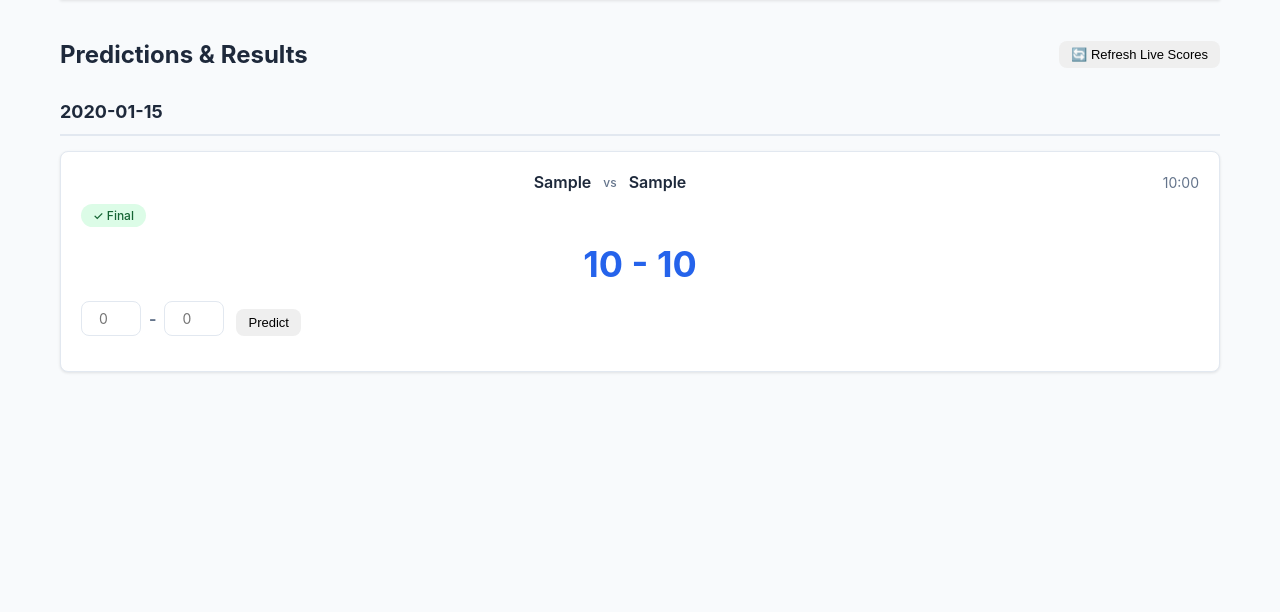
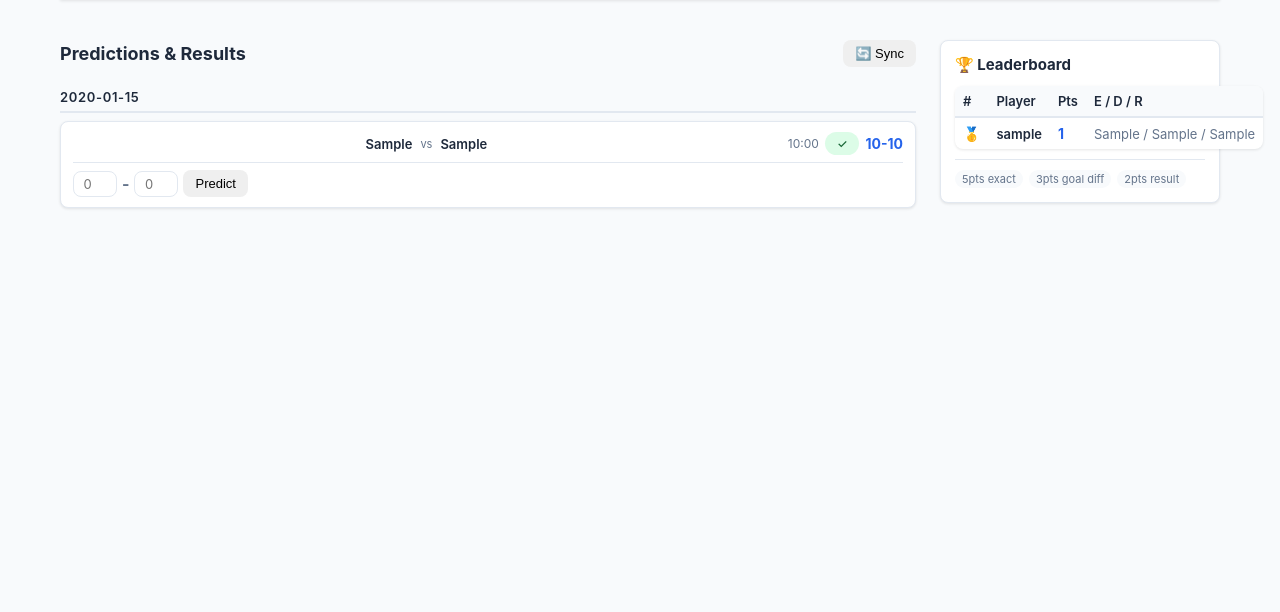
Before and after one commit to alexsmith1301/world-cup-predictions, a Flask app: template templates/predictions.html in a window 1280 px wide. Shown: the part 75-687 px from the top of the page. Run offline with Flask 3, Linux system fonts and the light colour scheme; tables that the repository leaves empty hold one stand-in row (values such as "Sample post"); the template is opened without the code that fills it: values that come from a table or form of the project are taken from there, most other values are stand-ins (such as "Sample title", 1, 10 or a date in 2020).

Commit message:
Re-styling

```diff
--- a/app.py
+++ b/app.py
@@ -163,12 +163,15 @@ def predictions():
             fixtures_by_date[date_key] = []
         fixtures_by_date[date_key].append(fixture)
 
+    leaderboard_data = get_leaderboard()
+
     return render_template(
         'predictions.html',
         fixtures_by_date=fixtures_by_date,
         user_predictions=user_predictions,
         opponent_predictions=opponent_predictions,
-        user=user
+        user=user,
+        leaderboard=leaderboard_data,
     )
 
 # ==================== Leaderboard Routes ====================
--- a/static/style.css
+++ b/static/style.css
@@ -344,56 +344,80 @@ select:focus {
 
 /* ==================== Predictions Page ====================*/
 
-.predictions-header {
+/* Two-column layout */
+.predictions-layout {
+    display: grid;
+    grid-template-columns: 1fr 280px;
+    gap: 24px;
+    align-items: start;
+}
+
+.fixtures-col {
+    min-width: 0;
+}
+
+.col-header {
     display: flex;
     justify-content: space-between;
     align-items: center;
+    margin-bottom: 16px;
+}
+
+.col-header h2 {
+    font-size: 18px;
+}
+
+.date-group {
     margin-bottom: 20px;
 }
 
-.date-group {
-    margin-bottom: 30px;
+.date-header {
+    padding: 6px 0;
+    margin-bottom: 8px;
+    border-bottom: 2px solid var(--border-color);
+    color: var(--text-color);
+    font-size: 13px;
+    font-weight: 600;
+    text-transform: uppercase;
+    letter-spacing: 0.05em;
 }
 
-.date-header {
-    padding: 12px 0;
-    margin-bottom: 15px;
-    border-bottom: 2px solid var(--border-color);
-    color: var(--text-color);
-    font-size: 18px;
-}
-
+/* Compact fixture cards */
 .fixture-card {
     background-color: var(--card-bg);
     border: 1px solid var(--border-color);
     border-radius: var(--radius);
-    padding: 20px;
-    margin-bottom: 15px;
+    padding: 10px 12px;
+    margin-bottom: 8px;
     box-shadow: var(--shadow);
-    transition: all 0.3s;
 }
 
-.fixture-card:hover {
-    box-shadow: var(--shadow-lg);
+.fixture-card.locked {
+    border-left: 3px solid var(--border-color);
 }
 
-.fixture-header {
+/* Single row: teams + meta */
+.fixture-row {
     display: flex;
     justify-content: space-between;
     align-items: center;
-    margin-bottom: 12px;
+    gap: 8px;
 }
 
 .teams {
     display: flex;
     align-items: center;
-    gap: 12px;
+    gap: 8px;
     flex: 1;
+    min-width: 0;
 }
 
 .team {
     font-weight: 600;
-    font-size: 16px;
+    font-size: 13px;
+    white-space: nowrap;
+    overflow: hidden;
+    text-overflow: ellipsis;
 }
 
 .team.home {
@@ -408,140 +432,175 @@ select:focus {
 
 .vs {
     color: var(--text-light);
-    font-size: 12px;
-    font-weight: 500;
+    font-size: 11px;
+    flex-shrink: 0;
+}
+
+.fixture-meta {
+    display: flex;
+    align-items: center;
+    gap: 6px;
+    flex-shrink: 0;
 }
 
 .time {
     color: var(--text-light);
-    font-size: 14px;
-    min-width: 60px;
-    text-align: right;
+    font-size: 12px;
 }
 
-.fixture-status {
-    display: flex;
-    gap: 8px;
-    margin-bottom: 12px;
-}
-
-.live-score {
-    text-align: center;
-    margin: 15px 0;
-}
-
-.score {
-    font-size: 36px;
-    font-weight: bold;
+.live-score-inline {
+    font-weight: 700;
+    font-size: 14px;
     color: var(--primary-color);
 }
 
-.prediction-form {
+/* Prediction entry row */
+.prediction-entry {
     display: flex;
-    gap: 12px;
-    align-items: flex-end;
-    margin: 15px 0;
+    align-items: center;
+    gap: 10px;
+    margin-top: 7px;
+    padding-top: 7px;
+    border-top: 1px solid var(--border-color);
 }
 
-.score-inputs {
+.prediction-form-compact {
     display: flex;
-    gap: 12px;
-    align-items: flex-end;
+    align-items: center;
+    gap: 5px;
 }
 
-.input-group {
-    display: flex;
-    align-items: center;
-    gap: 8px;
+.prediction-form-compact input[type="number"] {
+    width: 44px;
+    padding: 4px 6px;
+    text-align: center;
+    font-size: 13px;
 }
 
-.input-group input {
-    width: 60px;
-    padding: 8px;
-    text-align: center;
-}
-
-.input-group .dash {
+.prediction-form-compact .dash {
     color: var(--text-light);
     font-weight: bold;
 }
 
-.prediction-status {
-    font-size: 13px;
-    color: var(--text-light);
-    margin-top: 10px;
-}
-
-.prediction-locked {
-    background-color: #fef3c7;
-    border: 1px solid #fcd34d;
-    color: #92400e;
-    padding: 12px;
-    border-radius: var(--radius);
-    margin: 12px 0;
-    text-align: center;
-}
-
-.result-comparison {
-    background-color: var(--bg-color);
-    border: 1px solid var(--border-color);
-    border-radius: var(--radius);
-    padding: 12px;
-    margin-top: 12px;
-}
-
-.comparison-item {
-    display: flex;
-    justify-content: space-between;
-    align-items: center;
-    padding: 8px 0;
-    border-bottom: 1px solid var(--border-color);
-}
-
-.comparison-item:last-child {
-    border-bottom: none;
-}
-
-.comparison-item.points {
-    background-color: #ecfdf5;
-    margin: 8px 0;
-    padding: 8px;
-    border-radius: var(--radius);
-}
-
-.comparison-item .label {
-    color: var(--text-light);
-    font-weight: 500;
-}
-
-.comparison-item .prediction,
-.comparison-item .result {
-    font-weight: bold;
-    font-size: 16px;
-}
-
-.comparison-item .points-value {
-    font-size: 20px;
-    font-weight: bold;
+.prediction-saved {
+    font-size: 12px;
     color: var(--success-color);
 }
 
-.comparison-item .breakdown {
-    font-size: 12px;
-    color: var(--text-light);
-    margin-left: 8px;
+/* Picks row (locked fixtures) */
+.picks-row {
+    display: flex;
+    flex-wrap: wrap;
+    gap: 10px;
+    margin-top: 7px;
+    padding-top: 7px;
+    border-top: 1px solid var(--border-color);
 }
 
-.no-prediction {
+.pick-item {
+    display: inline-flex;
+    align-items: center;
+    gap: 4px;
+    font-size: 12px;
+}
+
+.pick-name {
     color: var(--text-light);
-    font-style: italic;
-    padding: 12px;
+}
+
+.pick-score {
+    font-weight: 600;
+}
+
+.pick-score.no-pred {
+    color: #bbb;
+    font-weight: normal;
+}
+
+.points-item .pts-val {
+    color: var(--success-color);
+}
+
+.pts-breakdown {
+    font-size: 11px;
+    color: var(--text-light);
+    font-weight: normal;
 }
 
 .empty-state {
     text-align: center;
     padding: 40px 20px;
     color: var(--text-light);
+}
+
+/* ==================== Leaderboard Sidebar ====================*/
+
+.leaderboard-sidebar {
+    position: sticky;
+    top: 16px;
+    background-color: var(--card-bg);
+    border: 1px solid var(--border-color);
+    border-radius: var(--radius);
+    padding: 14px;
+    box-shadow: var(--shadow);
+}
+
+.leaderboard-sidebar h2 {
+    font-size: 15px;
+    margin-bottom: 12px;
+}
+
+.leaderboard-table.compact th,
+.leaderboard-table.compact td {
+    padding: 7px 8px;
+    font-size: 13px;
+}
+
+.leaderboard-table.compact .rank {
+    font-size: 14px;
+    min-width: 28px;
+}
+
+.leaderboard-table.compact .total-points {
+    font-size: 14px;
+}
+
+.breakdown-cell {
+    color: var(--text-light);
+    font-size: 12px;
+    white-space: nowrap;
+}
+
+.you-badge {
+    display: inline-block;
+    background-color: var(--primary-color);
+    color: white;
+    font-size: 10px;
+    padding: 1px 5px;
+    border-radius: 10px;
+    vertical-align: middle;
+}
+
+.scoring-key {
+    display: flex;
+    flex-wrap: wrap;
+    gap: 6px;
+    margin-top: 10px;
+    padding-top: 10px;
+    border-top: 1px solid var(--border-color);
+}
+
+.scoring-key span {
+    font-size: 11px;
+    color: var(--text-light);
+    background-color: var(--bg-color);
+    padding: 2px 7px;
+    border-radius: 10px;
+}
+
+.no-data {
+    color: var(--text-light);
+    font-size: 13px;
 }
 
 /* ==================== Leaderboard Page ====================*/
--- a/templates/base.html
+++ b/templates/base.html
@@ -21,10 +21,7 @@
         {% if current_user %}
         <nav class="tabs">
             <a href="{{ url_for('predictions') }}" class="tab {% if request.endpoint == 'predictions' %}active{% endif %}">
-                📋 Predictions & Results
-            </a>
-            <a href="{{ url_for('leaderboard') }}" class="tab {% if request.endpoint == 'leaderboard' %}active{% endif %}">
-                🏆 Leaderboard
+                ⚽ Predictions
             </a>
             <a href="{{ url_for('admin') }}" class="tab {% if request.endpoint == 'admin' %}active{% endif %}">
                 ⚙️ Admin
--- a/templates/login.html
+++ b/templates/login.html
@@ -25,7 +25,7 @@
             <form method="POST">
                 <div class="form-group">
                     <label for="username">Username</label>
-                    <input type="text" id="username" name="username" required placeholder="Alex or Phoebe">
+                    <input type="text" id="username" name="username" required>
                 </div>
 
                 <div class="form-group">
@@ -36,7 +36,6 @@
                 <button type="submit" class="btn btn-primary">Login</button>
             </form>
 
-            <p class="hint">Demo credentials: Alex (password: alex123) or Phoebe (password: phoebe123)</p>
         </div>
     </div>
 </body>
--- a/templates/predictions.html
+++ b/templates/predictions.html
@@ -3,11 +3,14 @@
 {% block title %}Predictions & Results - World Cup Predictions{% endblock %}
 
 {% block content %}
-<div class="predictions-page">
-    <div class="predictions-header">
-        <h2>Predictions & Results</h2>
+<div class="predictions-layout">
+
+    <!-- Left: fixtures -->
+    <div class="fixtures-col">
+        <div class="col-header">
+            <h2>Predictions &amp; Results</h2>
             <form method="POST" action="{{ url_for('sync_results') }}" class="inline-form">
-            <button type="submit" class="btn btn-small">🔄 Refresh Live Scores</button>
+                <button type="submit" class="btn btn-small">🔄 Sync</button>
             </form>
         </div>
 
@@ -18,84 +21,70 @@
 
                 {% for fixture in fixtures %}
                 <div class="fixture-card {% if fixture.is_kickoff_passed() %}locked{% endif %}">
-                <div class="fixture-header">
+
+                    <div class="fixture-row">
                         <div class="teams">
                             <span class="team home">{{ fixture.home_team }}</span>
                             <span class="vs">vs</span>
                             <span class="team away">{{ fixture.away_team }}</span>
                         </div>
-                    <div class="time">{{ fixture.scheduled_datetime.strftime('%H:%M') }}</div>
+                        <div class="fixture-meta">
+                            <span class="time">{{ fixture.scheduled_datetime.strftime('%H:%M') }}</span>
+                            <span class="badge {% if fixture.status == 'completed' %}completed{% elif fixture.status == 'in_progress' %}in-progress{% endif %}">
+                                {% if fixture.status == 'completed' %}✓{% elif fixture.status == 'in_progress' %}🔴{% else %}🔵{% endif %}
+                            </span>
+                            {% if fixture.status in ('completed', 'in_progress') %}
+                            <span class="live-score-inline">{{ fixture.home_score if fixture.home_score is not none else '-' }}-{{ fixture.away_score if fixture.away_score is not none else '-' }}</span>
+                            {% endif %}
                         </div>
-
-                <div class="fixture-status">
-                    <span class="badge {% if fixture.status == 'completed' %}completed{% elif fixture.status == 'in_progress' %}in-progress{% endif %}">
-                        {% if fixture.status == 'completed' %}✓ Final{% elif fixture.status == 'in_progress' %}🔴 Live{% else %}🔵 Not Started{% endif %}
-                    </span>
                     </div>
-
-                {% if fixture.status == 'completed' or fixture.status == 'in_progress' %}
-                <div class="live-score">
-                    <span class="score">
-                        {{ fixture.home_score if fixture.home_score is not none else '-' }}
-                        -
-                        {{ fixture.away_score if fixture.away_score is not none else '-' }}
-                    </span>
-                </div>
-                {% endif %}
 
                     {% set user_prediction = user_predictions.get(fixture.id) %}
 
                     {% if not fixture.is_kickoff_passed() %}
-                <form method="POST" class="prediction-form">
+                    <div class="prediction-entry">
+                        <form method="POST" class="prediction-form-compact">
                             <input type="hidden" name="fixture_id" value="{{ fixture.id }}">
-
-                    <div class="score-inputs">
-                        <div class="input-group">
                             <input type="number" name="home_score" min="0" max="99" placeholder="0"
                                    value="{{ user_prediction.predicted_home_score if user_prediction else '' }}" required>
                             <span class="dash">-</span>
                             <input type="number" name="away_score" min="0" max="99" placeholder="0"
                                    value="{{ user_prediction.predicted_away_score if user_prediction else '' }}" required>
-                        </div>
                             <button type="submit" class="btn btn-small">
                                 {% if user_prediction %}Update{% else %}Predict{% endif %}
                             </button>
+                        </form>
+                        {% if user_prediction %}
+                        <span class="prediction-saved">Saved {{ user_prediction.predicted_home_score }}-{{ user_prediction.predicted_away_score }}</span>
+                        {% endif %}
                     </div>
-                </form>
-
-                {% if user_prediction %}
-                <p class="prediction-status">
-                    Your prediction: <strong>{{ user_prediction.predicted_home_score }}-{{ user_prediction.predicted_away_score }}</strong>
-                    <small>(updated {{ user_prediction.predicted_at.strftime('%H:%M') }})</small>
-                </p>
-                {% endif %}
 
                     {% else %}
 
                     {% set opponents = opponent_predictions.get(fixture.id, []) %}
-                <div class="result-comparison">
-                    <div class="comparison-row">
-                        <span class="comp-label">You</span>
+                    <div class="picks-row">
+                        <span class="pick-item">
+                            <span class="pick-name">You</span>
                             {% if user_prediction %}
-                        <span class="comp-score">{{ user_prediction.predicted_home_score }}-{{ user_prediction.predicted_away_score }}</span>
+                            <span class="pick-score">{{ user_prediction.predicted_home_score }}-{{ user_prediction.predicted_away_score }}</span>
                             {% else %}
-                        <span class="comp-score no-pred">—</span>
+                            <span class="pick-score no-pred">—</span>
                             {% endif %}
-                    </div>
+                        </span>
                         {% for opp in opponents %}
-                    <div class="comparison-row">
-                        <span class="comp-label">{{ opp.user.username }}</span>
-                        <span class="comp-score">{{ opp.predicted_home_score }}-{{ opp.predicted_away_score }}</span>
-                    </div>
+                        <span class="pick-item">
+                            <span class="pick-name">{{ opp.user.username }}</span>
+                            <span class="pick-score">{{ opp.predicted_home_score }}-{{ opp.predicted_away_score }}</span>
+                        </span>
                         {% endfor %}
                         {% if fixture.status == 'completed' and user_prediction and user_prediction.points_earned is not none %}
-                    <div class="comparison-row points-row">
-                        <span class="comp-label">Points</span>
-                        <span class="comp-score points-value">{{ user_prediction.points_earned }}
-                            {% set breakdown = user_prediction.get_points_breakdown() %}
-                            <span class="breakdown">({% if breakdown.exact %}exact{% elif breakdown.diff %}goal diff{% elif breakdown.result %}result{% else %}none{% endif %})</span>
+                        <span class="pick-item points-item">
+                            <span class="pick-name">Pts</span>
+                            <span class="pick-score pts-val">{{ user_prediction.points_earned }}
+                                {% set bd = user_prediction.get_points_breakdown() %}
+                                <span class="pts-breakdown">({% if bd.exact %}exact{% elif bd.diff %}diff{% elif bd.result %}result{% else %}none{% endif %})</span>
                             </span>
-                    </div>
+                        </span>
                         {% endif %}
                     </div>
 
@@ -106,49 +95,42 @@
             {% endfor %}
         {% else %}
         <div class="empty-state">
-        <p>No fixtures found. <a href="{{ url_for('admin') }}">Click here to sync fixtures</a></p>
+            <p>No fixtures found. <a href="{{ url_for('admin') }}">Sync fixtures in admin</a></p>
         </div>
         {% endif %}
     </div>
 
-<style>
-    .result-comparison {
-        margin-top: 6px;
-        display: flex;
-        flex-direction: column;
-        gap: 2px;
-    }
+    <!-- Right: leaderboard -->
+    <div class="leaderboard-sidebar">
+        <h2>🏆 Leaderboard</h2>
+        {% if leaderboard %}
+        <table class="leaderboard-table compact">
+            <thead>
+                <tr>
+                    <th>#</th>
+                    <th>Player</th>
+                    <th>Pts</th>
+                    <th title="Exact / Goal Diff / Result">E&nbsp;/&nbsp;D&nbsp;/&nbsp;R</th>
+                </tr>
+            </thead>
+            <tbody>
+                {% for entry in leaderboard %}
+                <tr class="{% if entry.user.username == current_user.username %}current-user{% endif %}">
+                    <td class="rank">{% if loop.index == 1 %}🥇{% elif loop.index == 2 %}🥈{% elif loop.index == 3 %}🥉{% else %}{{ loop.index }}{% endif %}</td>
+                    <td class="player-name">{{ entry.user.username }}{% if entry.user.username == current_user.username %} <span class="you-badge">you</span>{% endif %}</td>
+                    <td class="total-points"><strong>{{ entry.total_points }}</strong></td>
+                    <td class="breakdown-cell">{{ entry.exact_correct }}&nbsp;/&nbsp;{{ entry.diff_correct }}&nbsp;/&nbsp;{{ entry.result_correct }}</td>
+                </tr>
+                {% endfor %}
+            </tbody>
+        </table>
+        <div class="scoring-key">
+            <span>5pts exact</span><span>3pts goal diff</span><span>2pts result</span>
+        </div>
+        {% else %}
+        <p class="no-data">No predictions yet</p>
+        {% endif %}
+    </div>
 
-    .comparison-row {
-        display: flex;
-        align-items: center;
-        gap: 8px;
-        font-size: 0.9em;
-    }
-
-    .comp-label {
-        color: #888;
-        min-width: 80px;
-        font-size: 0.85em;
-    }
-
-    .comp-score {
-        font-weight: 600;
-    }
-
-    .comp-score.no-pred {
-        color: #bbb;
-        font-weight: normal;
-    }
-
-    .points-row .comp-score {
-        color: #2a9d2a;
-    }
-
-    .breakdown {
-        font-size: 0.8em;
-        color: #888;
-        font-weight: normal;
-    }
-</style>
+</div>
 {% endblock %}
```
Also changed, not shown: other parts of static/style.css (+6 -30 lines). Lines whose indentation alone changed are shown as unchanged.
